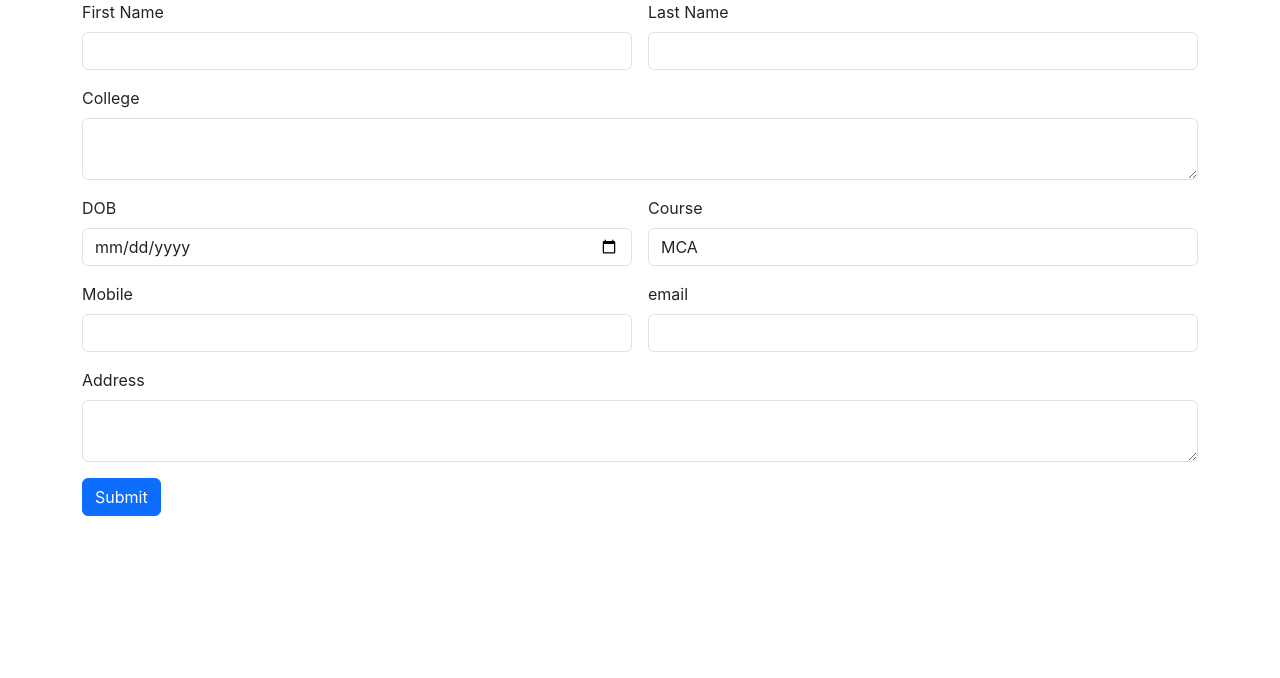
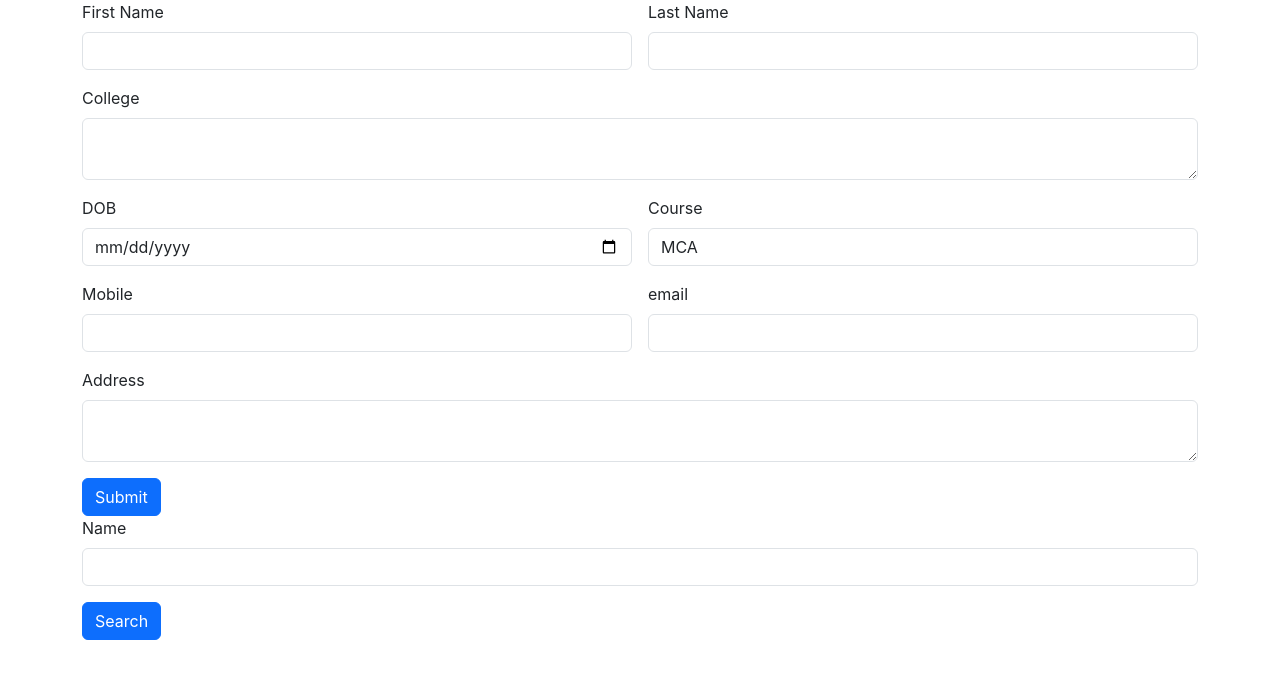
Before and after one commit to Jafnak/fisat-react-app, a React (Create React App) app: page / in a window 1280 px wide. Shown: the top 678 px of the page. Built offline with nearby package versions, Linux system fonts and the light colour scheme.

Commit message:
Search  component added

```diff
--- a/src/App.js
+++ b/src/App.js
@@ -1,11 +1,13 @@
 import logo from './logo.svg';
 import './App.css';
 import Add from './components/Add';
+import Search from './components/Search';
 
 function App() {
   return (
     <div>
      <Add/>
+     <Search/>
     </div>
   );
 }
--- /dev/null
+++ b/src/components/Search.jsx
@@ -0,0 +1,23 @@
+import React from 'react'
+
+const Search = () => {
+  return (
+    <div>
+
+<div className="container">
+    <div className="row g-3">
+        <div className="col col-12 col-sm-12 col-md-12 col-lg-12 col-xl-12 col-xxl-12">
+        <label htmlFor="" className="form-label">Name</label>
+        <input type="text" className="form-control" />
+        </div>
+        <div className="col col-12 col-sm-12 col-md-12 col-lg-12 col-xl-12 col-xxl-12">
+            <button className="btn btn-primary">Search</button>
+        </div>
+    </div>
+</div>
+
+    </div>
+  )
+}
+
+export default Search
```
